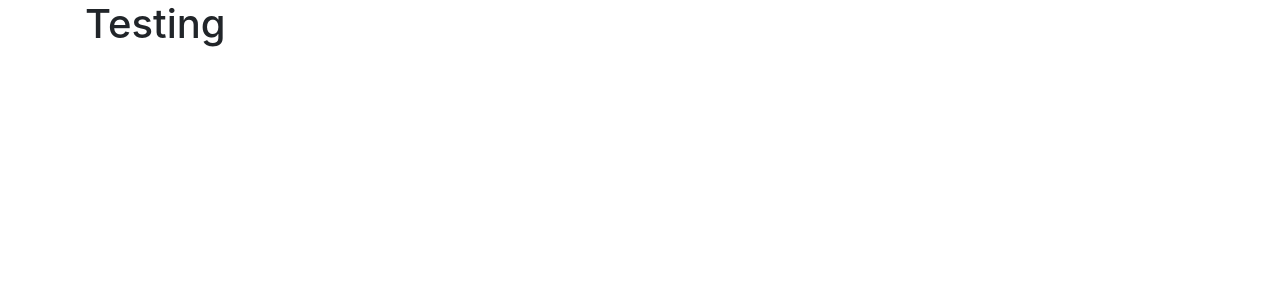
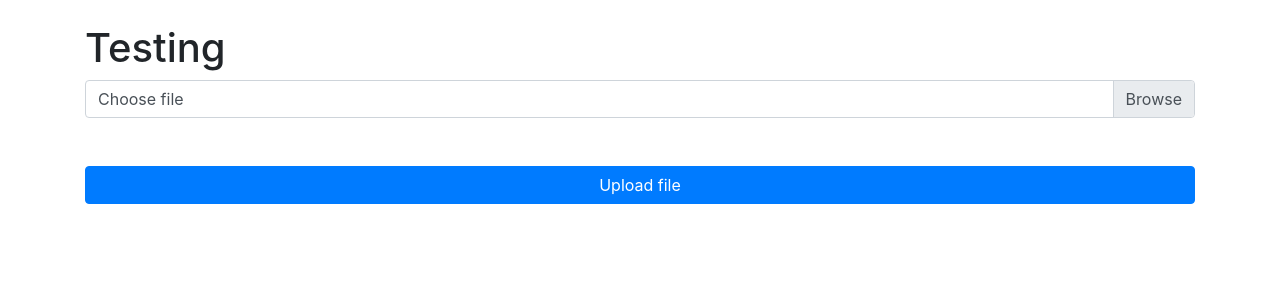
Before and after one commit to lawwman/takehome, a React (Create React App) app in the folder client/: page / in a window 1280 px wide. Shown: the top 300 px of the page. Built offline with nearby package versions, Linux system fonts and the light colour scheme.

Commit message:
frontend able to send text/csv within multipart/form-data to the backend

```diff
--- a/client/package.json
+++ b/client/package.json
@@ -6,9 +6,7 @@
     "@testing-library/jest-dom": "^4.2.4",
     "@testing-library/react": "^9.5.0",
     "@testing-library/user-event": "^7.2.1",
-    "bootstrap": "^4.5.0",
     "react": "^16.13.1",
-    "react-bootstrap": "^1.0.1",
     "react-dom": "^16.13.1",
     "react-scripts": "3.4.1"
   },
--- a/client/public/index.html
+++ b/client/public/index.html
@@ -10,14 +10,15 @@
       content="Web site created using create-react-app"
     />
     <link rel="apple-touch-icon" href="%PUBLIC_URL%/logo192.png" />
-    <link rel="stylesheet" href="https://maxcdn.bootstrapcdn.com/bootstrap/4.5.0/css/bootstrap.min.css" integrity="sha384-9aIt2nRpC12Uk9gS9baDl411NQApFmC26EwAOH8WgZl5MYYxFfc+NcPb1dKGj7Sk"
-    crossorigin="anonymous"
-    />
+    <link rel="stylesheet" href="https://maxcdn.bootstrapcdn.com/bootstrap/4.0.0/css/bootstrap.min.css" integrity="sha384-Gn5384xqQ1aoWXA+058RXPxPg6fy4IWvTNh0E263XmFcJlSAwiGgFAW/dAiS6JXm" crossorigin="anonymous">
     <link rel="manifest" href="%PUBLIC_URL%/manifest.json" />
     <title>React App</title>
   </head>
   <body>
     <noscript>You need to enable JavaScript to run this app.</noscript>
     <div id="root"></div>
+    <script src="https://code.jquery.com/jquery-3.2.1.slim.min.js" integrity="sha384-KJ3o2DKtIkvYIK3UENzmM7KCkRr/rE9/Qpg6aAZGJwFDMVNA/GpGFF93hXpG5KkN" crossorigin="anonymous"></script>
+    <script src="https://cdnjs.cloudflare.com/ajax/libs/popper.js/1.12.9/umd/popper.min.js" integrity="sha384-ApNbgh9B+Y1QKtv3Rn7W3mgPxhU9K/ScQsAP7hUibX39j7fakFPskvXusvfa0b4Q" crossorigin="anonymous"></script>
+    <script src="https://maxcdn.bootstrapcdn.com/bootstrap/4.0.0/js/bootstrap.min.js" integrity="sha384-JZR6Spejh4U02d8jOt6vLEHfe/JQGiRRSQQxSfFWpi1MquVdAyjUar5+76PVCmYl" crossorigin="anonymous"></script>
   </body>
 </html>
--- a/client/src/App.js
+++ b/client/src/App.js
@@ -1,16 +1,20 @@
 import React from 'react';
 import './App.css';
-import Container from 'react-bootstrap/Container';
+
+import AddForm from './components/addForm'
 
 class App extends React.Component {
 
-  render() {
-    return (
-      <Container>
-      <h1>Testing</h1>
-      </Container>
-    );
-  }
+
+
+ 	render() {
+	    return (
+	    	<div className="container mt-4">
+	      		<h1>Testing</h1>
+	      		<AddForm />
+	      </div>
+	    );
+  	}
 }
 
 
--- /dev/null
+++ b/client/src/components/addForm.js
@@ -0,0 +1,49 @@
+import React from 'react';
+
+class AddForm extends React.Component {
+
+	constructor(props) {
+		super(props)
+		this.state = {file: '', filename: 'Choose file'}
+	}
+
+	onChange = e => {
+		this.setState({file: e.target.files[0], filename: e.target.files[0].name})
+	}
+
+	handleSubmit = e => {
+		e.preventDefault()
+
+		if (this.state.filename !== "" && this.state.filename.endsWith(".csv")) {
+			const formData  = new FormData();
+
+			var blob = new Blob([this.state.file], {type: "text/csv"});
+
+			formData.append("file", blob, this.state.filename)
+
+			fetch('./users/upload', {
+			method: 'POST',
+			body: formData
+			}).then(res => {
+				return res.json()
+			}).then(data => {
+				console.log(data.result)
+			}).catch(() => {
+				console.log("something went wrong")
+			})
+		}
+		this.setState({file: '', filename: 'Choose file'})
+	}
+
+	render() {
+		return  <form onSubmit={this.handleSubmit}>
+					<div className="custom-file mb-4">
+					  <input type="file" className="custom-file-input" id="customFile" onChange={this.onChange} />
+					  <label className="custom-file-label" htmlFor="customFile">{this.state.filename}</label>
+					</div>
+					<input type="submit" value="Upload file" className="btn btn-primary btn-block mt-4" />
+				</form>
+	}
+}
+
+export default AddForm
```
Also changed, not shown: 2 other files (tests, documents, lock files or other folders).
